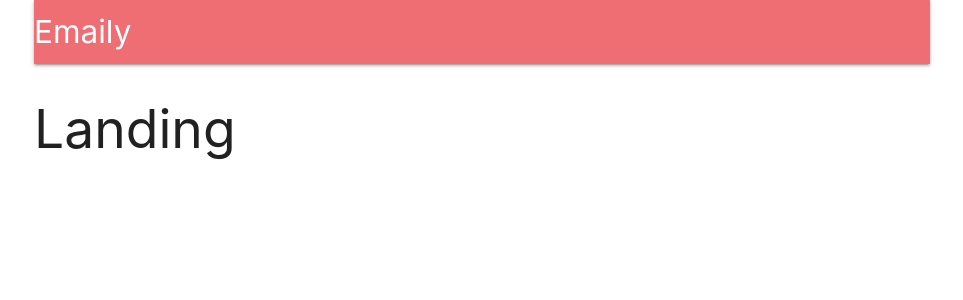
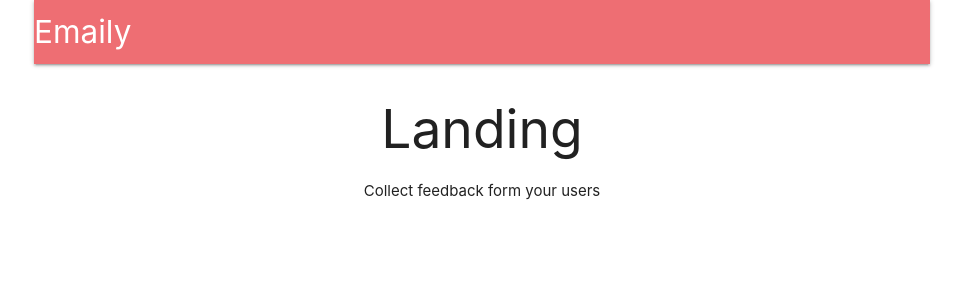
Before and after one commit to the-autodidacts/emaily, a React (Create React App) app in the folder client/: page / in a window 1280 px wide. Shown: the top 300 px of the page, without its empty margins (158-1121 px from the left). Built offline with nearby package versions, Linux system fonts and the light colour scheme; no server answers; the HTML template or start-up script is replaced by a standard one.

Commit message:
landing component

```diff
--- a/client/src/components/App.js
+++ b/client/src/components/App.js
@@ -4,11 +4,13 @@ import React, { Component } from 'react';
 import { BrowserRouter, Route }  from 'react-router-dom';
 import { connect } from 'react-redux';
 import * as actions from '../actions';
+
 import Header from './Header'
+import Landing from '../components/Landing'
 
 const Dashboard = () => <h2>Dashboard</h2>;
 const SurveyNew = () => <h2>Survey New</h2>;
-const Landing = () => <h2>Landing</h2>;
+
 
 class App extends Component {
 
--- /dev/null
+++ b/client/src/components/Landing.js
@@ -0,0 +1,11 @@
+import React from 'react';
+const Landing = () => {
+    return (
+      <div style={{textAlign: 'center'}}>
+        <h2>Landing</h2>
+        Collect feedback form your users
+      </div>
+    );
+}
+
+export default Landing;
```
